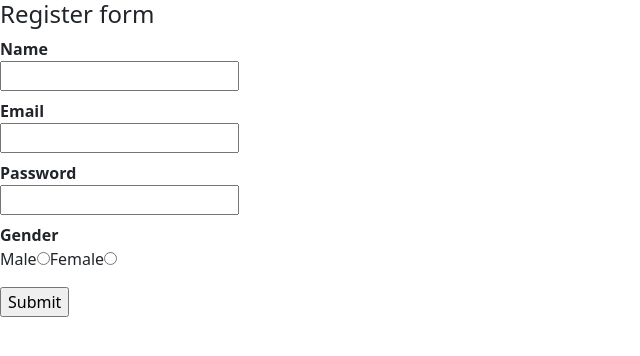
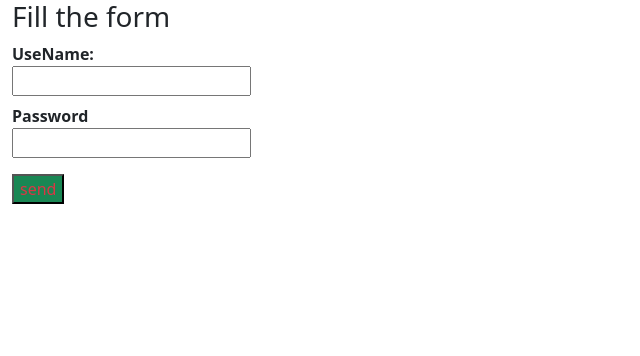
Before and after one commit to amanverma523590/recat-revise, a React (Vite) app in the folder my-project/: page / in a window 1280 px wide. Shown: the top 356 px of the page, without its empty margins (0-640 px from the left). Built offline with nearby package versions, Linux system fonts and the light colour scheme.

Commit message:
react hook form

```diff
--- a/my-project/package.json
+++ b/my-project/package.json
@@ -14,7 +14,8 @@
     "bootstrap": "^5.3.8",
     "bootstrap-icons": "^1.13.1",
     "react": "^19.2.0",
-    "react-dom": "^19.2.0"
+    "react-dom": "^19.2.0",
+    "react-hook-form": "^7.71.1"
   },
   "devDependencies": {
     "@eslint/js": "^9.39.1",
--- /dev/null
+++ b/my-project/src/React Hook Form/HookForm.jsx
@@ -0,0 +1,40 @@
+import {useForm} from 'react-hook-form'
+
+export function HookForm(){
+
+    const {register, handleSubmit, formState:{errors}} = useForm();
+
+    const submit = (values) =>{
+        console.log(values);
+    }
+
+    return(
+        <div className='container-fluid'>
+            <form onSubmit={handleSubmit(submit)}>
+                <h3>Fill the form</h3>
+                <dl>
+                    <dt>UseName:</dt>
+                    <dd><input type="text" name='UserName' {...register("UserName", {required:true, minLength:4})} /></dd>
+                    <dd className='text-danger'>
+                        {
+                         (errors.UserName?.type === "required") ? <span>User Name Reqired</span> : <span></span> &&
+                         (errors.UserName?.type === "minLength") ? <span>too short</span> : <span></span>
+                        }
+                    </dd>
+
+                    <dt>Password</dt>
+                    <dd><input type="password" name="password" {...register("password", {minLength:2, required:true})}/></dd>
+                    <dd className='text-danger'>
+                        {
+                            (errors.password?.type === "minLength") ? <span>add longer password</span> : <span></span> &&
+                            (errors.password?.type === "required") ? <span>fill password</span> : <span></span>
+                        }
+                    </dd>
+
+                </dl>
+
+                <button type='submit' className='text-danger bg-success'>send</button>
+            </form>
+        </div>
+    )
+}
--- a/my-project/src/main.jsx
+++ b/my-project/src/main.jsx
@@ -2,10 +2,10 @@ import { StrictMode } from 'react'
 import { createRoot } from 'react-dom/client'
 import 'bootstrap/dist/css/bootstrap.min.css'
 import 'bootstrap-icons/font/bootstrap-icons.css';
-import { Form } from './Form/Form';
+import { HookForm } from './React Hook Form/HookForm';
 
 createRoot(document.getElementById('root')).render(
   <StrictMode>
-   <Form/>
+   <HookForm/>
   </StrictMode>
 )
```
Also changed, not shown: 1 other file (tests, documents, lock files or other folders).
